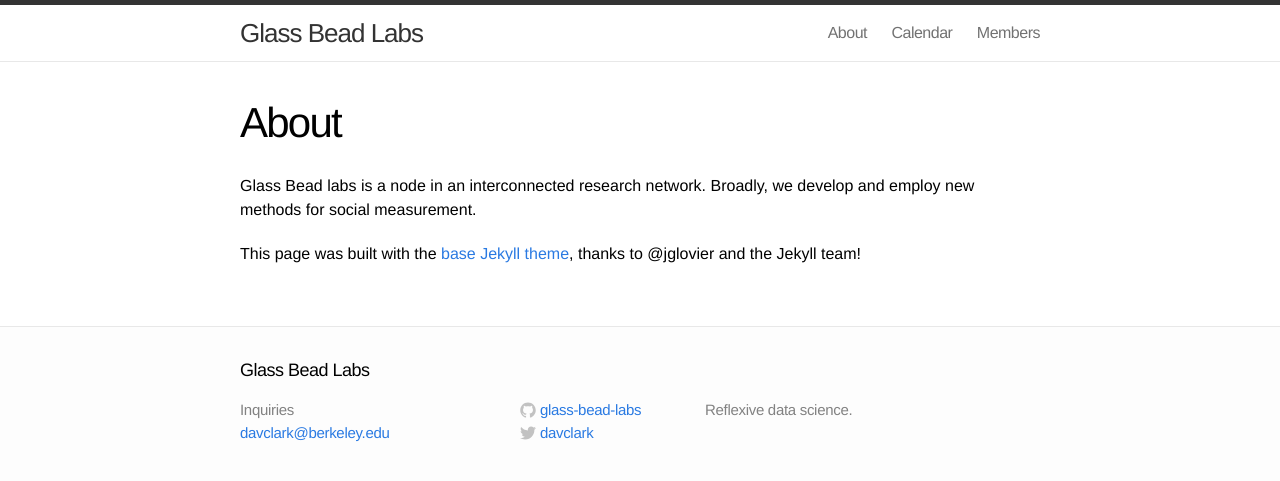
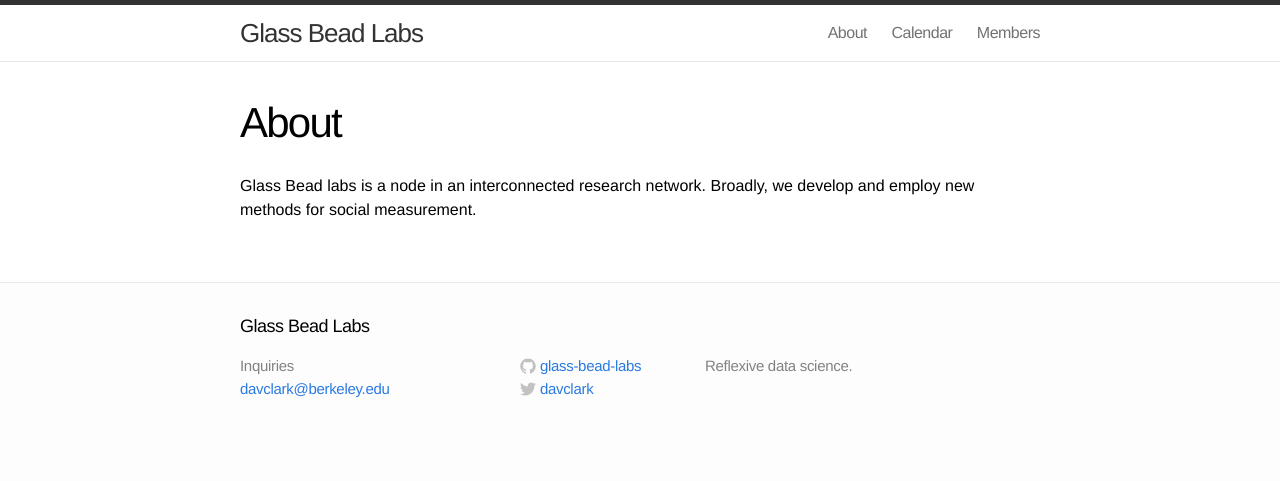
Before and after one commit to glass-bead-labs/bead.glass, a Jekyll site: the page built from about.md, in a window 1280 px wide. Shown: the top 481 px of the page. Built offline with Jekyll 4.4.1, drawn with Linux system fonts in a browser that asks for light colours.

Commit message:
removing theme credit from about page

```diff
--- a/about.md
+++ b/about.md
@@ -5,6 +5,3 @@ permalink: /about/
 ---
 Glass Bead labs is a node in an interconnected research network. Broadly, we
 develop and employ new methods for social measurement.
-
-This page was built with the [base Jekyll theme](https://github.com/jglovier/jekyll-new),
-thanks to @jglovier and the Jekyll team!
```
